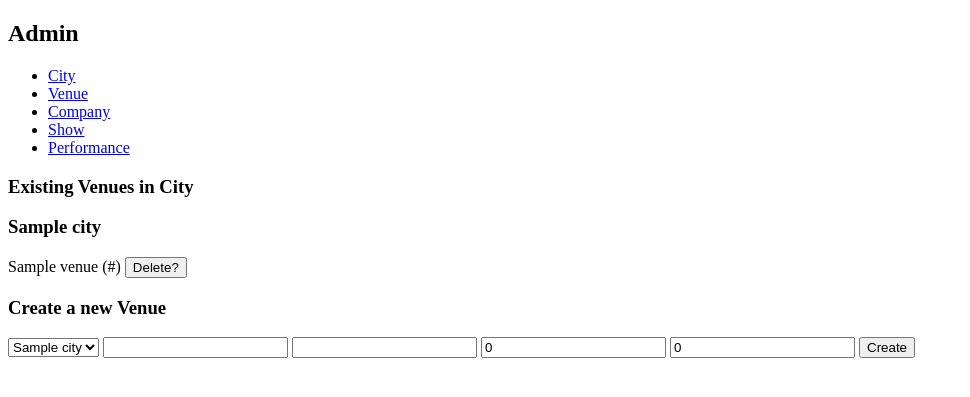
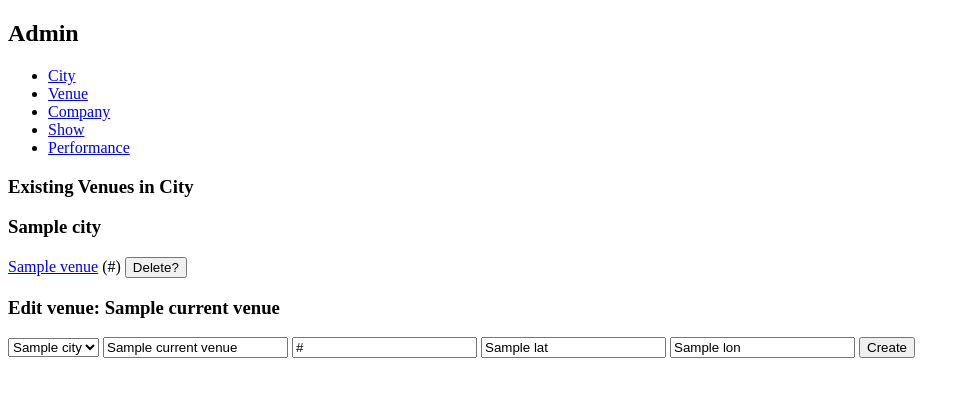
Before and after one commit to sudhirj/culcal, a Django app: template templates/admin/venue.html in a window 1280 px wide. Shown: the top 397 px of the page, without its empty margins (0-970 px from the left). Run offline with Django 3.2, Linux system fonts and the light colour scheme; the template is opened without the code that fills it: most values are stand-ins (such as "Sample title", 1, 10 or a date in 2020).

Commit message:
minor changes in the redirects

```diff
--- a/handlers/admin/cityhandler.py
+++ b/handlers/admin/cityhandler.py
@@ -23,7 +23,7 @@ class CityHandler(base.CrudHandler):
         current_city.hours_offset = int(self.read('hours'))
         current_city.minutes_offset = int(self.read('minutes'))
         current_city.put()
-        self.redirect(current_city.url, False)
+        self.redirect('/_admin/city', False)
 
     def delete(self, city_url=None):
         city = City.get_by_url(city_url)
--- a/handlers/admin/companyhandler.py
+++ b/handlers/admin/companyhandler.py
@@ -20,7 +20,8 @@ class CompanyHandler(base.CrudHandler):
             company.url = self.read('url')
             company.description = self.read('description')
             company.put()
-        self.get()
+        self.redirect('/_admin/company')
+
 
     def delete(self, company_url=None):
         company = Company.get_by_url(company_url)
--- a/handlers/admin/showhandler.py
+++ b/handlers/admin/showhandler.py
@@ -27,8 +27,6 @@ class ShowHandler(base.CrudHandler):
         show.put()
         self.redirect('/_admin/show/')
 
-
-
     def delete(self, show_url = None):
         show = Show.get_by_url(show_url)
         if show : show.delete()
--- a/handlers/admin/venuehandler.py
+++ b/handlers/admin/venuehandler.py
@@ -7,8 +7,8 @@ import settings
 import wsgiref.handlers
 
 class VenueHandler(base.CrudHandler):
-    def get(self):
-        self.render('admin/venue.html', dict(cities=City.all()))
+    def get(self, venue_url = None):
+        self.render('admin/venue.html', dict(cities=City.all(), current_venue = Venue.get_by_url(venue_url)))
 
     def create(self, venue_url= None):
         city = self.check_city()
@@ -26,6 +26,7 @@ class VenueHandler(base.CrudHandler):
         venue.city=self.check_city()
         venue.location=db.GeoPt(lat=self.read('lat'), lon = self.read('lon'))
         venue.put()
+        self.redirect('/_admin/venue/')
 
     def check_city(self):
         city = City.get_by_url(self.read('city'))
--- a/templates/admin/venue.html
+++ b/templates/admin/venue.html
@@ -9,25 +9,29 @@
 		{% for venue in city.venues %}
 		<form action="/_admin/venue" method="POST">
 			<p>
-                {{ venue.name }} ({{venue.url}})
+				<a href="/_admin/venue/{{venue.url}}">{{ venue.name }}</a> ({{venue.url}})
 				<input type="submit" value="Delete?">
 			</p><input type="hidden" value="{{venue.key}}" name="key"/><input type="hidden" value="delete" name="action">
 		</form>{% endfor %}
 	</div>{% endfor %}
 </div>{% endif %}
 <div>
+	{% if not current_venue %}
 	<h3>Create a new Venue</h3>
-    <form action="/_admin/venue" method="POST">
-        <input type="hidden" value="create" name="action"/>
+	{% else %}
+	<h3>Edit venue: {{current_venue.name}}</h3>
+	{% endif %}
+	<form action="/_admin/venue/{{current_venue.url}}" method="POST">
+		<input type="hidden" value="{% if current_venue %}update{%else%}create{% endif %}" name="action"/>
 		<div>
 			<select name = "city">
-                {% for city in cities %}<option value = "{{city.url}}">{{city.name}}</option>
+				{% for city in cities %}<option value = "{{city.url}}" {% ifequal city.url current_venue.city.url  %}selected = "selected"{% endifequal %}>{{city.name}}</option>
 				{% endfor %}
 			</select>
-            <input type="text" name="name"/>
-			<input type="text" name ="url"/>
-			<input type="text" name ="lat" value="0"/>
-			<input type="text" name ="lon" value="0"/>
+			<input type="text" name="name" value = "{{current_venue.name}}"/>
+			<input type="text" name ="url" value = "{{current_venue.url}}"/>
+			<input type="text" name ="lat" value="{{current_venue.location.lat}}"/>
+			<input type="text" name ="lon" value="{{current_venue.location.lon}}"/>
 			<input type="submit" value="Create"/>
 		</div>
 	</form>
```
Lines whose indentation alone changed are shown as unchanged.
